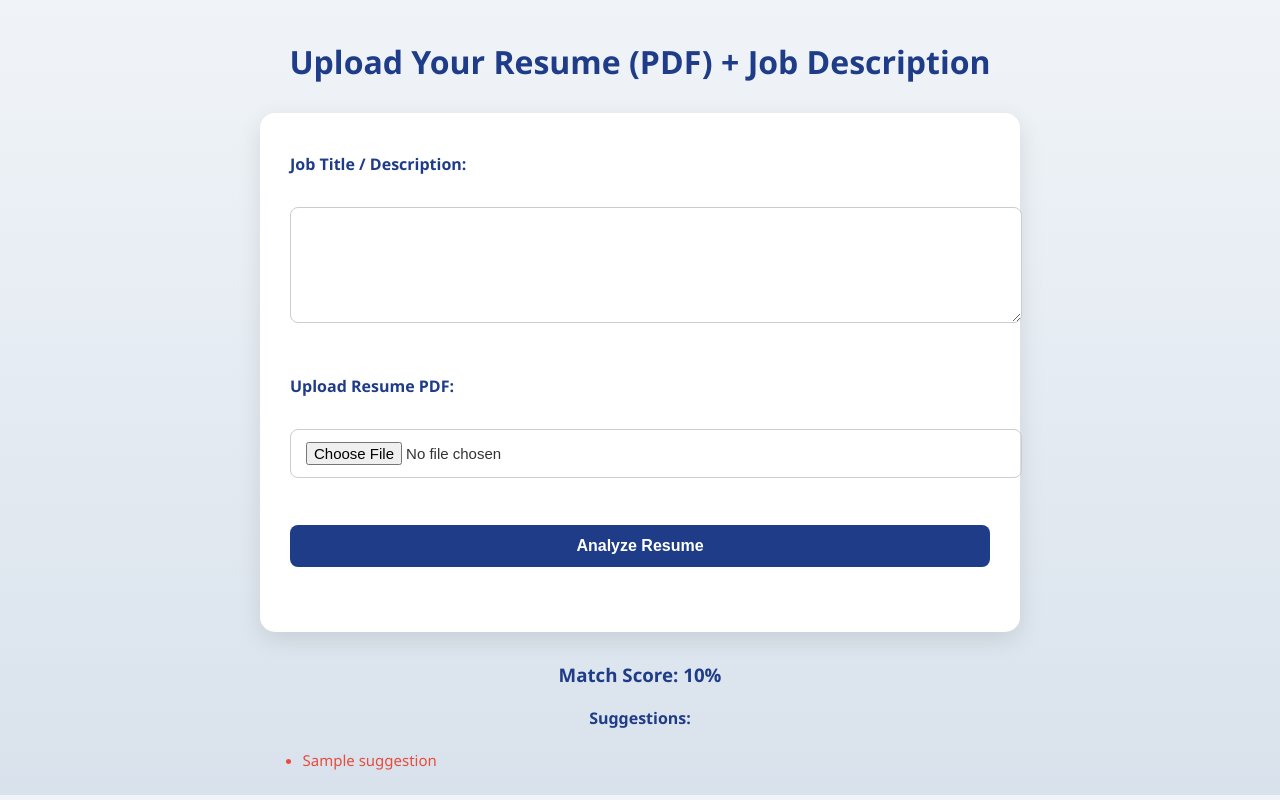
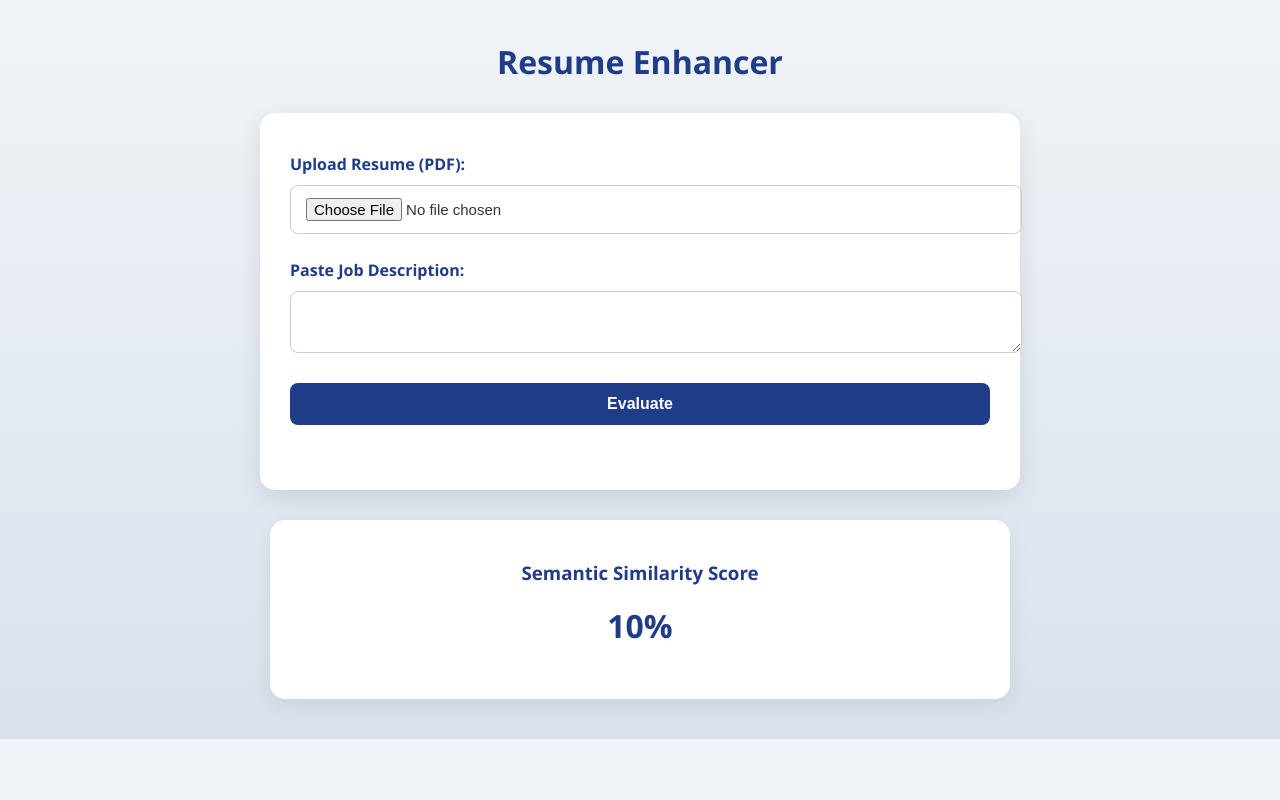
Before and after one commit to Sherif-Elfiky/resume-enhancer, a Flask app: template templates/index.html in a window 1280 px wide. Run offline with Flask 3, Linux system fonts and the light colour scheme; the template is opened without the code that fills it: most values are stand-ins (such as "Sample title", 1, 10 or a date in 2020).

Commit message:
fixed styling and semantic score bugs

```diff
--- a/app.py
+++ b/app.py
@@ -1,54 +1,39 @@
 import os
-from flask import Flask, request, render_template
-import PyPDF2
+from flask import Flask, render_template, request
+from PyPDF2 import PdfReader
 from sentence_transformers import SentenceTransformer, util
 
 app = Flask(__name__)
-app.config['UPLOAD_FOLDER'] = 'uploads/'
 
+model = SentenceTransformer("all-MiniLM-L6-v2")
 
-model = SentenceTransformer('all-MiniLM-L6-v2')
-
-def extract_text_from_pdf(pdf_path):
+def extract_text_from_pdf(pdf_file) -> str:
+    reader = PdfReader(pdf_file)
     text = ""
-    with open(pdf_path, 'rb') as f:
-        reader = PyPDF2.PdfReader(f)
-        for page in reader.pages:
-            text += page.extract_text() + "\n"
-    return text
+    for page in reader.pages:
+        text += page.extract_text() or ""
+    return text.strip()
 
 @app.route("/", methods=["GET", "POST"])
 def index():
+    sim_score = None
+    resume_text = ""
+
     if request.method == "POST":
-        job_desc = request.form['job_desc']
-        pdf_file = request.files['resume']
+        job_desc = request.form.get("job_desc", "")
 
-        if pdf_file:
-            file_path = os.path.join(app.config['UPLOAD_FOLDER'], pdf_file.filename)
-            pdf_file.save(file_path)
+        if "resume" in request.files:
+            pdf_file = request.files["resume"]
+            if pdf_file.filename.endswith(".pdf"):
+                resume_text = extract_text_from_pdf(pdf_file)
+                embeddings = model.encode([resume_text, job_desc], convert_to_tensor=True)
+                sim_score = util.pytorch_cos_sim(embeddings[0], embeddings[1]).item()
 
-            resume_text = extract_text_from_pdf(file_path)
-
-
-            embeddings = model.encode([resume_text, job_desc], convert_to_tensor=True)
-            sim_score = util.pytorch_cos_sim(embeddings[0], embeddings[1]).item()
-
-
-            suggestions = []
-            if sim_score < 0.5:
-                suggestions.append("Add more job-related keywords.")
-            if "experience" not in resume_text.lower():
-                suggestions.append("Include an 'Experience' section.")
-            if len(resume_text.split()) < 200:
-                suggestions.append("Expand with more details and achievements.")
-
-            return render_template("index.html",
-                                   score=round(sim_score*100, 2),
-                                   suggestions=suggestions,
-                                   resume_text=resume_text)
-
-    return render_template("index.html", score=None, suggestions=None, resume_text=None)
+    return render_template(
+        "index.html",
+        sim_score=round(sim_score * 100, 2) if sim_score else None,
+        resume_text=resume_text,
+    )
 
 if __name__ == "__main__":
-    os.makedirs("uploads", exist_ok=True)
     app.run(debug=True)
--- a/requirements.txt
+++ b/requirements.txt
@@ -3,3 +3,4 @@ PyPDF2
 transformers
 sentence-transformers
 torch
+gradio_client>=1.3.0
--- a/static/style.css
+++ b/static/styles.css
@@ -1,6 +1,3 @@
-/* style.css */
-
-/* Global Styles */
 body {
     font-family: 'Segoe UI', Tahoma, Geneva, Verdana, sans-serif;
     background: linear-gradient(to bottom, #f0f4f8, #d9e2ec);
@@ -16,7 +13,6 @@ h2 {
     font-size: 2rem;
 }
 
-/* Form Container */
 form {
     background-color: #ffffff;
     max-width: 700px;
@@ -68,19 +64,10 @@ input[type="submit"]:hover {
     transform: scale(1.02);
 }
 
-/* Results */
-h3, h4 {
+h3 {
     text-align: center;
     color: #1f3c88;
     margin-top: 20px;
-}
-
-ul {
-    max-width: 700px;
-    margin: 10px auto 25px auto;
-    padding-left: 25px;
-    color: #e74c3c;
-    font-size: 15px;
 }
 
 pre {
@@ -93,3 +80,27 @@ pre {
     word-wrap: break-word;
     box-shadow: inset 0 2px 5px rgba(0,0,0,0.05);
 }
+
+
+.score-container {
+    max-width: 700px;
+    margin: 20px auto 40px auto;
+    padding: 20px;
+    background-color: #ffffff;
+    border-radius: 15px;
+    box-shadow: 0 6px 20px rgba(0, 0, 0, 0.08);
+    text-align: center;
+    transition: transform 0.3s ease, background-color 0.3s ease;
+}
+
+.score-container:hover {
+    transform: translateY(-3px);
+    background-color: #f0f4f8;
+}
+
+.score-value {
+    font-size: 2rem;
+    font-weight: bold;
+    color: #1f3c88;
+    margin-top: 10px;
+}
--- a/templates/index.html
+++ b/templates/index.html
@@ -1,32 +1,28 @@
 <!DOCTYPE html>
-<html>
+<html lang="en">
 <head>
-  <title>AI Resume Enhancer</title>
-  <link rel="stylesheet" type="text/css" href="{{ url_for('static', filename='style.css') }}">
-
-
+  <meta charset="UTF-8">
+  <title>Resume Enhancer</title>
+  <link rel="stylesheet" href="{{ url_for('static', filename='styles.css') }}">
 </head>
 <body>
-  <h2>Upload Your Resume (PDF) + Job Description</h2>
+  <h2>Resume Enhancer</h2>
+
   <form method="POST" enctype="multipart/form-data">
-    <label>Job Title / Description:</label><br>
-    <textarea name="job_desc" rows="5" cols="50"></textarea><br><br>
+    <label for="resume">Upload Resume (PDF):</label>
+    <input type="file" name="resume" accept="application/pdf" required>
 
-    <label>Upload Resume PDF:</label><br>
-    <input type="file" name="resume"><br><br>
+    <label for="job_desc">Paste Job Description:</label>
+    <textarea name="job_desc" required></textarea>
 
-    <input type="submit" value="Analyze Resume">
+    <input type="submit" value="Evaluate">
   </form>
 
-  {% if score %}
-    <h3>Match Score: {{ score }}%</h3>
-    <h4>Suggestions:</h4>
-    <ul>
-      {% for s in suggestions %}
-        <li>{{ s }}</li>
-      {% endfor %}
-    </ul>
-
+  {% if sim_score %}
+  <div class="score-container">
+    <h3>Semantic Similarity Score</h3>
+    <p class="score-value">{{ sim_score }}%</p>
+  </div>
   {% endif %}
 </body>
 </html>
```
